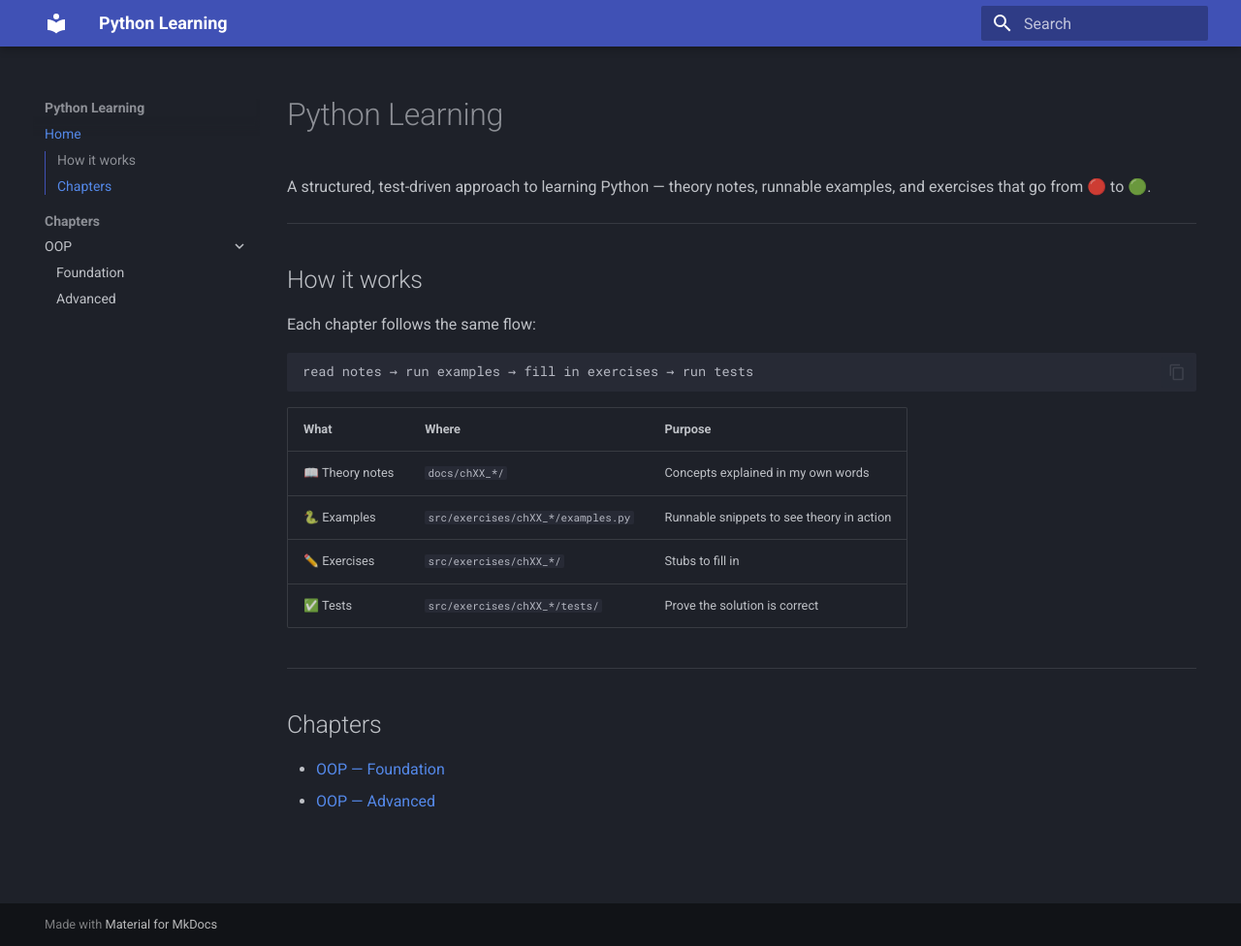
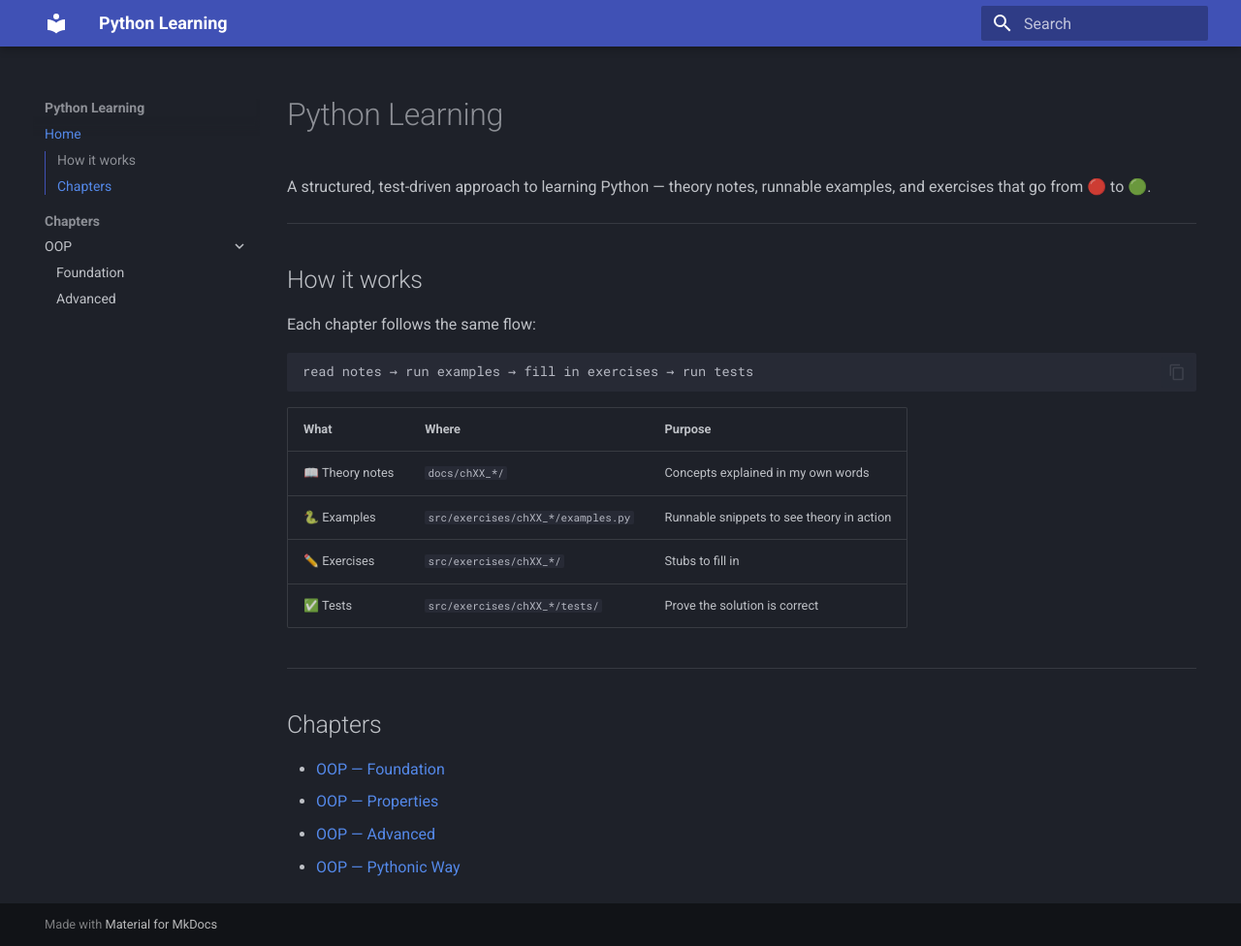
Before and after one commit to blackat/python-learning, an MkDocs documentation site: the page built from docs/index.md, in a window 1280 px wide and 976 px high. Shown: the whole window at 97% size. Built offline with MkDocs 1.6.1 and Material for MkDocs 9.7.7, drawn with Linux system fonts in a browser that asks for light colours.

Commit message:
Add new sections to OOP

```diff
--- a/docs/index.md
+++ b/docs/index.md
@@ -23,4 +23,6 @@ read notes → run examples → fill in exercises → run tests
 ## Chapters
 
 - [OOP — Foundation](ch01_oop/notes_01_foundation.md)
-- [OOP — Advanced](ch01_oop/notes_02_advanced.md)
+- [OOP — Properties](ch01_oop/notes_02_properties.md)
+- [OOP — Advanced](ch01_oop/notes_03_advanced.md)
+- [OOP — Pythonic Way](ch01_oop/notes_04_pythonic.md)
```
